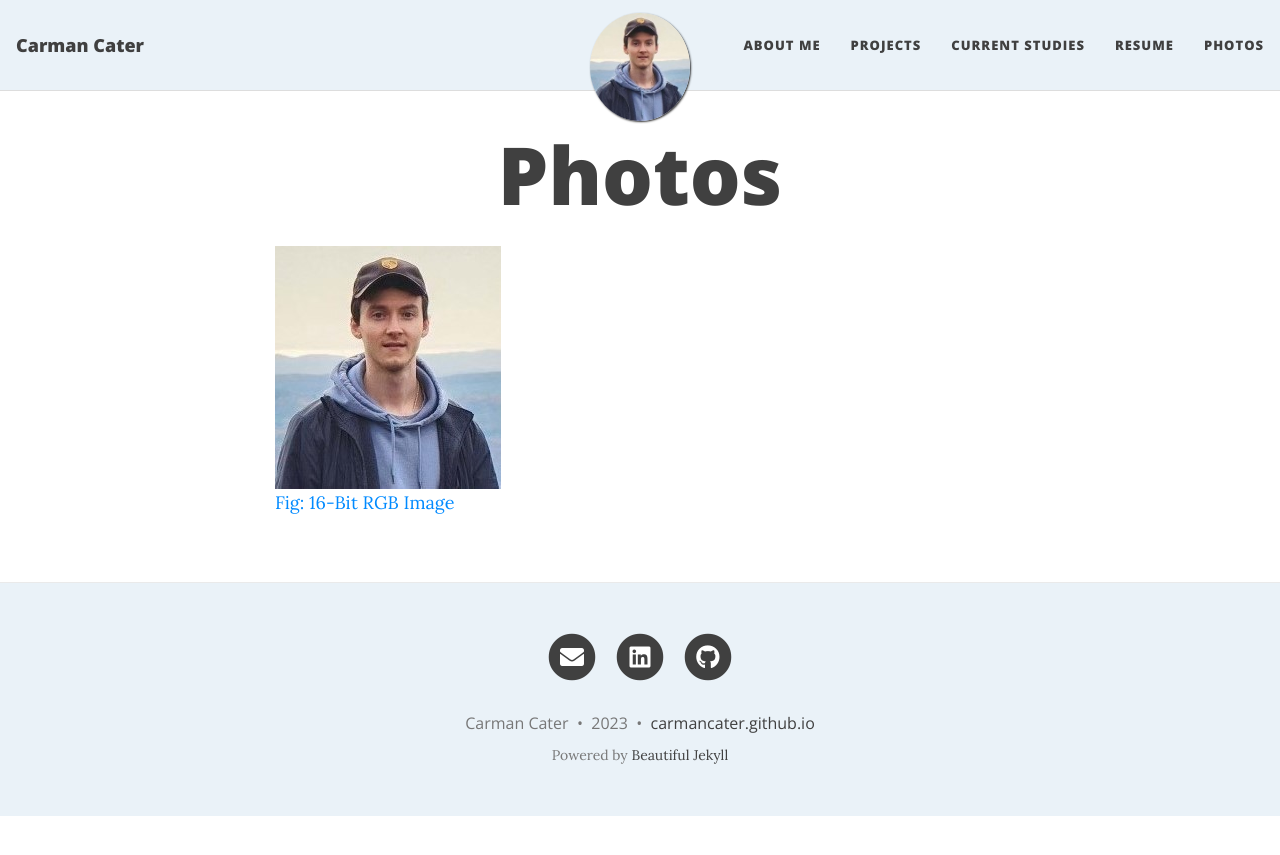
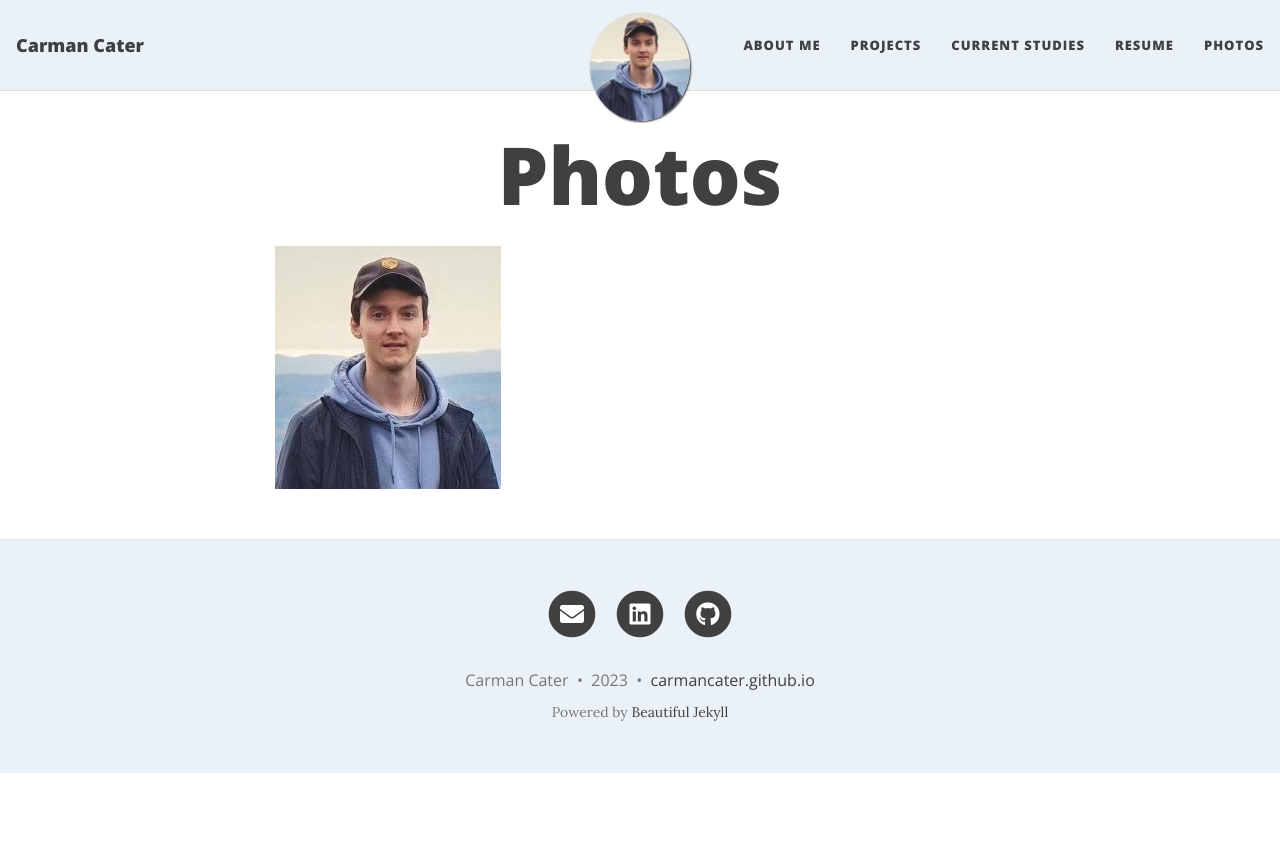
Before and after one commit to carmancater/carmancater.github.io, a Jekyll site: the page built from photos.html, in a window 1280 px wide. Shown: the top 855 px of the page. Built offline with Jekyll 4.4.1, drawn with Linux system fonts in a browser that asks for light colours; nearby versions of some CDN libraries.

Commit message:
Update photos.html

```diff
--- a/photos.html
+++ b/photos.html
@@ -41,7 +41,7 @@ share-title: Carman Cater - Photos
 </head>
 <body>
 
-    <a href="#CarmanCater.jpg"><figure><img src="/assets/img/CarmanCater.jpg" alt=""><figcaption>Fig: 16-Bit RGB Image</figcaption></figure></a>
+    <a href="#CarmanCater.jpg"><img src="/assets/img/CarmanCater.jpg" alt=""></a>
 
     <a href="#gallery" class=tlightbox id=CarmanCater.jpg><img src="/assets/img/CarmanCater.jpg" alt=""></a>
 
```
